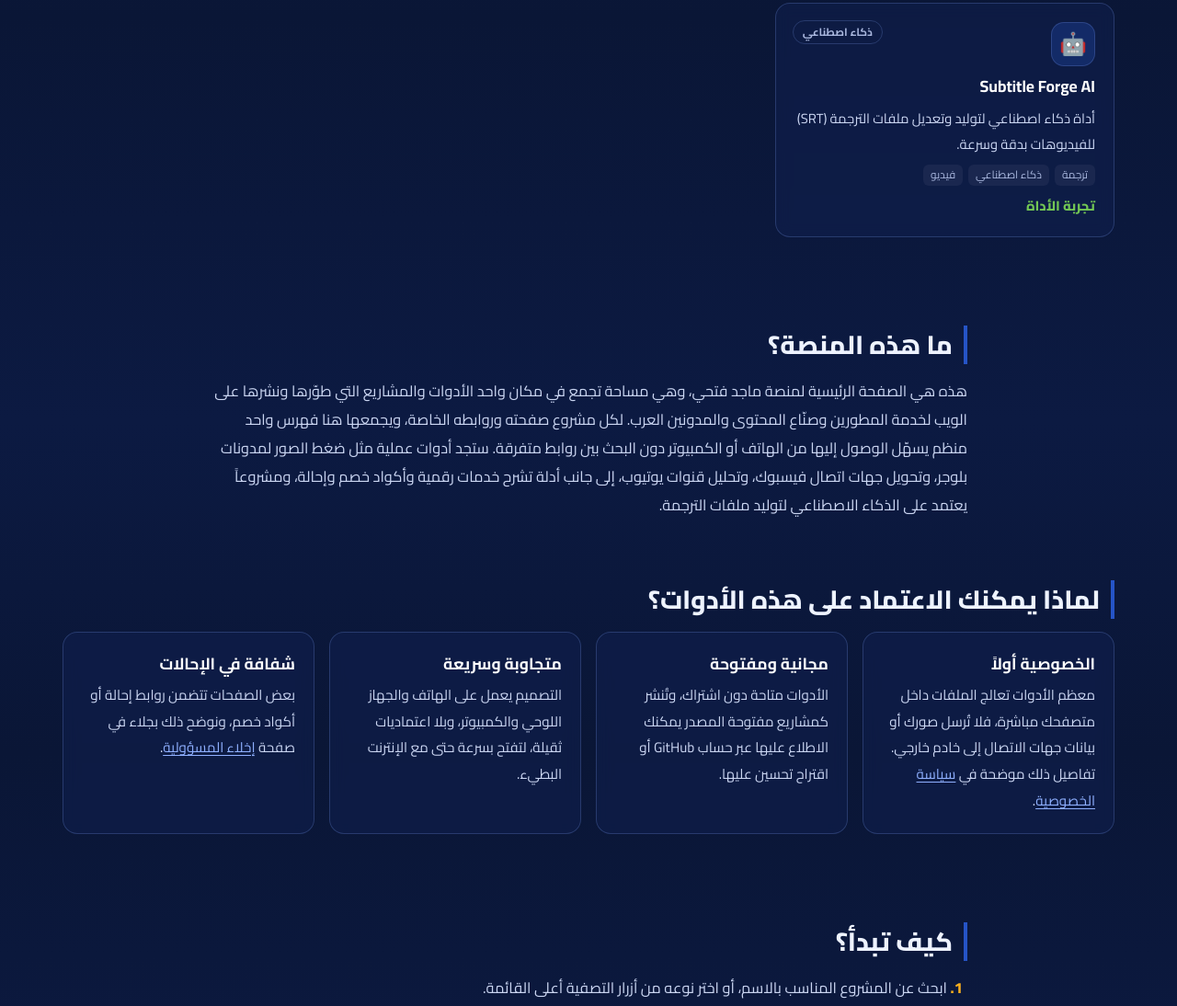
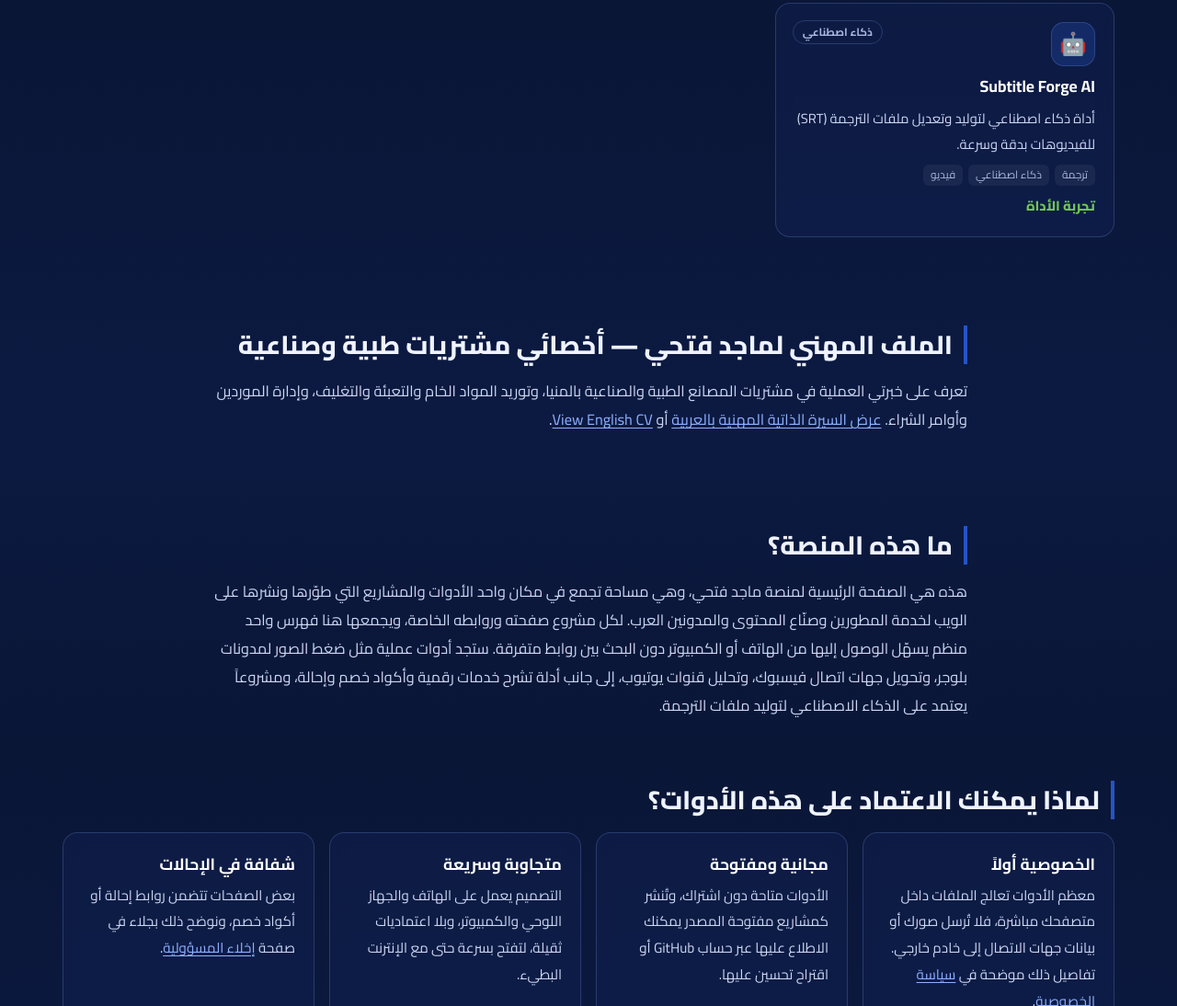
Before and after one commit to majdfatihy/majdfatihy.github.io, a plain HTML site: page index.html in a window 1280 px wide. Shown: the part 1582-2676 px from the top of the page at 92% size. Drawn offline with Linux system fonts and the light colour scheme.

Commit message:
Link the procurement CV on the existing main homepage without changing project listings

```diff
--- a/index.html
+++ b/index.html
@@ -66,6 +66,11 @@
   <p id="noResults" class="empty" hidden>لا توجد نتائج مطابقة. جرّب كلمة أخرى أو اختر «الكل».</p>
 </section>
 
+<section class="wrap prose" aria-labelledby="h-professional-cv">
+  <h2 id="h-professional-cv">الملف المهني لماجد فتحي — أخصائي مشتريات طبية وصناعية</h2>
+  <p>تعرف على خبرتي العملية في مشتريات المصانع الطبية والصناعية بالمنيا، وتوريد المواد الخام والتعبئة والتغليف، وإدارة الموردين وأوامر الشراء. <a href="https://dev.majdfatihy.com/procurement-specialist/">عرض السيرة الذاتية المهنية بالعربية</a> أو <a href="https://dev.majdfatihy.com/procurement-specialist/en/" lang="en" hreflang="en">View English CV</a>.</p>
+</section>
+
 <div class="ad-zone" data-ad="mid"></div>
 
 <section class="wrap prose">
```
